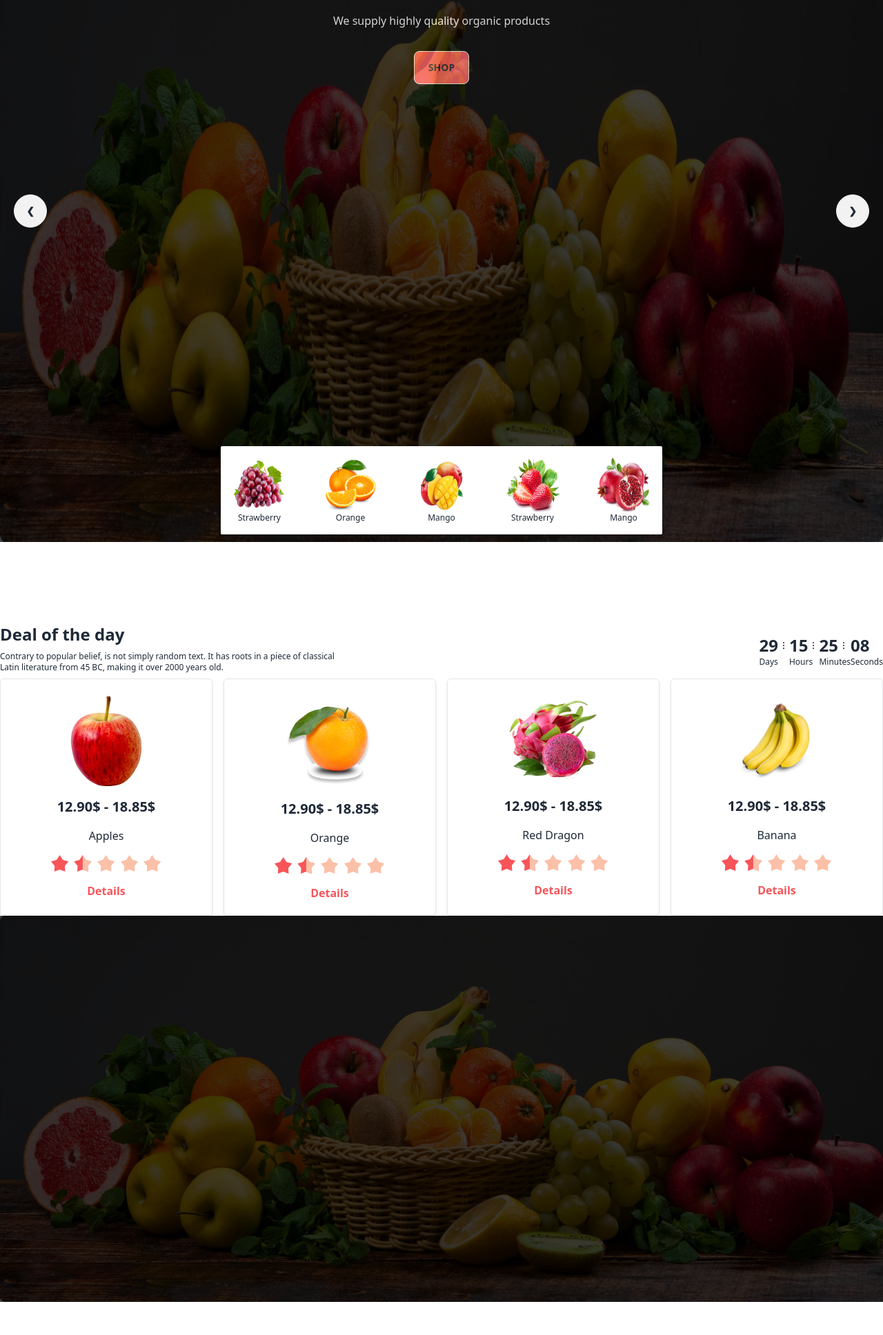
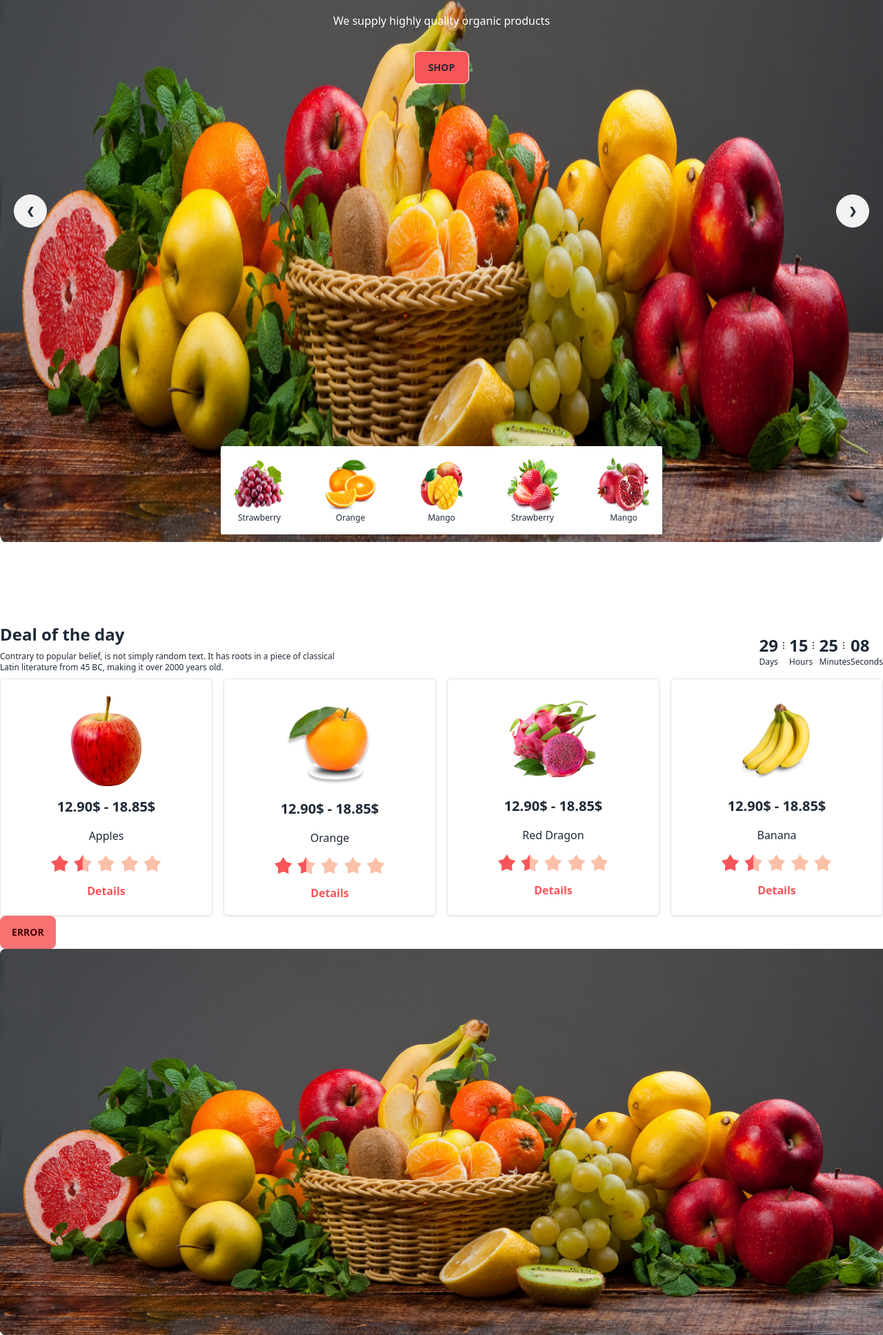
Before and after one commit to EyalidShawon/Eyalid-s-Fruit-Burst, a plain HTML site: page index.html in a window 1280 px wide. Shown: the part 282-2218 px from the top of the page at 69% size. Before the commit the page ends 2170 px from the top, so only its background shows below. Drawn offline with nearby package versions, Linux system fonts and the light colour scheme; grey boxes are pictures that could not be loaded.

Commit message:
git push

```diff
--- a/index.html
+++ b/index.html
@@ -59,8 +59,8 @@
             <div class="relative">
                 <div class="carousel w-full">
                     <div id="slide1" class="carousel-item relative w-full ">
-                        <img src="/images/banner1.png" class="w-full " />
-                        <div class="absolute h-full w-full text-center bg-black opacity-75">
+                        <img src="./images/banner1.png" class="w-full " />
+                        <div class="absolute h-full w-full text-center ">
                             <h1 class="text-5xl text-white mt-28">Exotic tastes at your doorstep</h1>
                             <p class="my-8 text-white">We supply highly quality organic products</p>
                             <button class="btn w-20 mx-auto bg-[#F85559]">Shop</button>
@@ -240,12 +240,13 @@
                 <p class="text-[#F85559] font-semibold">Details</p>
               </div>
             </div>
+            <button class="btn btn-error">Error</button>
 
           </section>
           <!-- team -->
           <section>
             <div class="team-img">
-                <div class="bg-black h-full w-full opacity-75"></div>
+                <div class=" "></div>
             </div>
           </section>
     </main>
```
